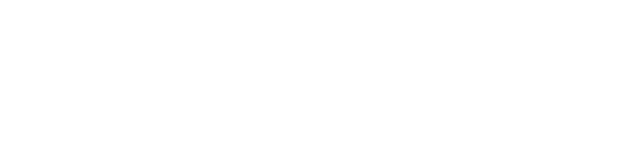
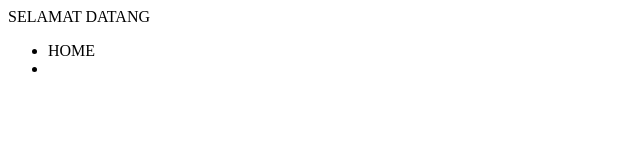
Before and after one commit to jheru1773/Layouthtml, a plain HTML site: page index.html in a window 1280 px wide. Shown: the whole page, without its empty margins (0-640 px from the left). Drawn offline with Linux system fonts and the light colour scheme.

Commit message:
penambahan layout

```diff
--- a/index.html
+++ b/index.html
@@ -6,8 +6,15 @@
     <title>layouthtml</title>
 </head>
 <body>
-    <header> </header>
-    <nav></nav>
+    <header>SELAMAT DATANG </header>
+    <nav>
+        <ul>
+            <li>HOME</li>
+
+
+            <li></li>
+        </ul>
+    </nav>
     <tr>
         <td>
             <article></article>
```
